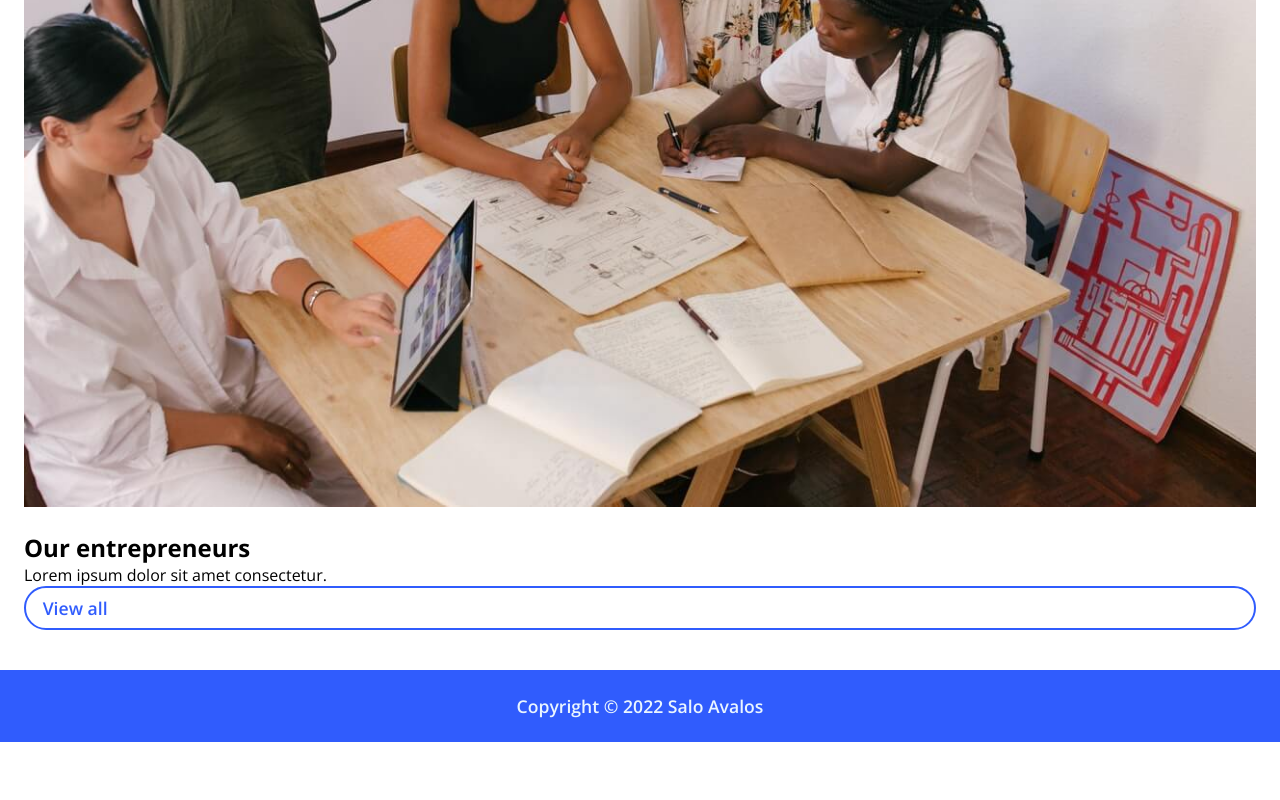
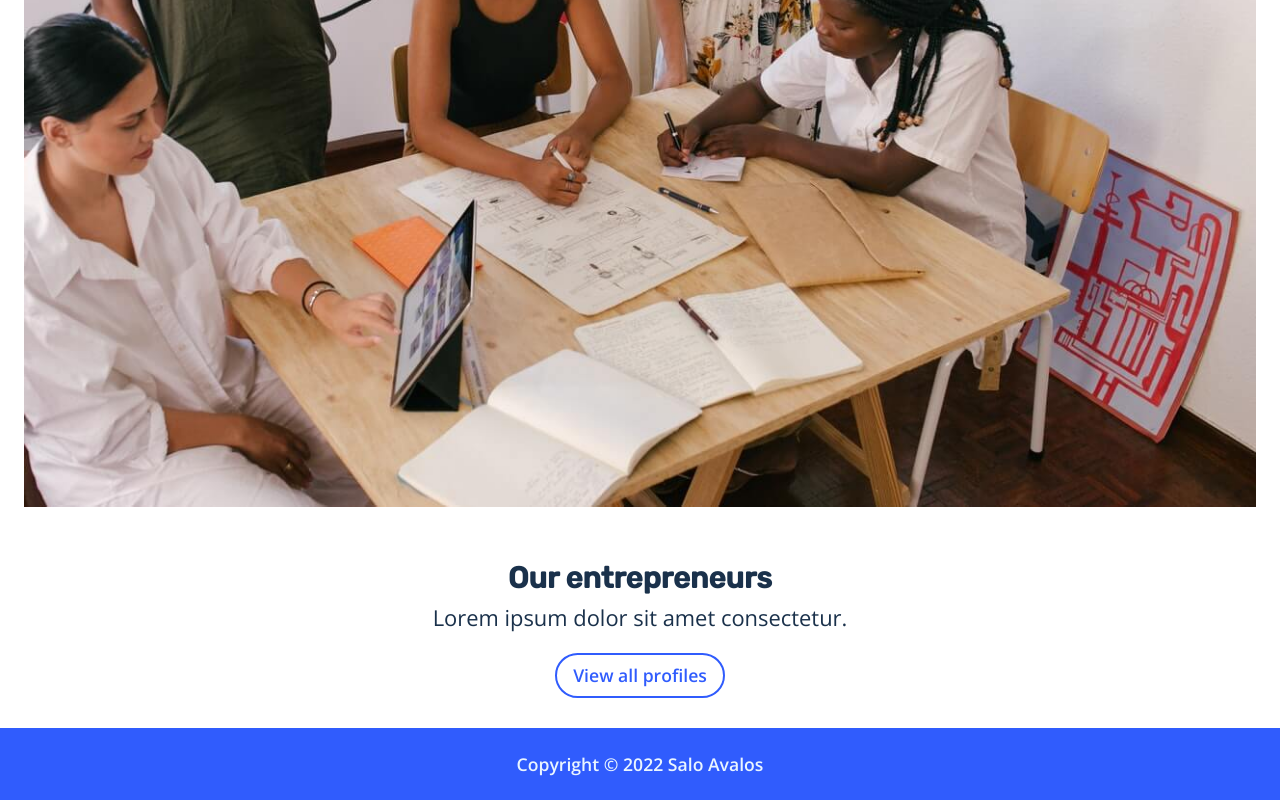
Before and after one commit to saloavalos/Entrepreneurs, a React (Vite) app: page / in a window 1280 px wide. Shown: the part 667-1467 px from the top of the page. Before the commit the page ends 1409 px from the top, so only its background shows below. Built offline with nearby package versions, Linux system fonts and the light colour scheme.

Commit message:
UI update - Home page -- section people

```diff
--- a/src/components/CustomButton/customButton.scss
+++ b/src/components/CustomButton/customButton.scss
@@ -3,7 +3,6 @@
 .btn {
   font-size: 1.1rem;
   font-weight: 600;
-  display: flex;
   text-decoration: none;
 }
 
@@ -22,6 +21,7 @@
 }
 
 .secondary-btn {
+  display: flex;
   align-items: center;
 
   svg {
--- a/src/components/CustomButton/index.jsx
+++ b/src/components/CustomButton/index.jsx
@@ -3,7 +3,7 @@ import { Link } from "react-router-dom";
 import Arrow from "../../assets/icons/Arrow.jsx";
 import "./customButton.scss";
 
-export default ({ children, type, color }) => {
+export default ({ children, type, color, to }) => {
   const buttonColors = ["btn-blue", "btn-black"];
 
   const checkButtonColor = buttonColors.includes(color)
@@ -12,7 +12,7 @@ export default ({ children, type, color }) => {
 
   return (
     <Link
-      to="/"
+      to={to ? to : ""}
       className={`btn ${
         type === "primary" ? "primary-btn" : "secondary-btn"
       } ${checkButtonColor}`}
--- a/src/components/Navbar/navbar.scss
+++ b/src/components/Navbar/navbar.scss
@@ -26,14 +26,13 @@
   align-items: center;
 
   & > button:last-of-type {
-    margin-left: 1rem;
+    margin-left: 1.5rem;
   }
 }
 
 // Burger menu
 .navbar__burger-menu {
   display: flex;
-  z-index: 99;
   align-items: flex-end;
   height: 1.75rem;
   flex-direction: column;
@@ -107,12 +106,15 @@
 
 .navbar-menu-list {
   position: sticky;
-  padding: 1rem;
   background-color: white;
+  padding: 1.5rem;
+
+  & > li:not(:last-child) {
+    margin-bottom: 1.2rem;
+  }
 
   & > li {
     list-style: none;
-    margin-top: 1rem;
 
     a {
       text-decoration: none;
--- a/src/components/SearchBar/searchBar.scss
+++ b/src/components/SearchBar/searchBar.scss
@@ -2,6 +2,11 @@
 
 .search-bar-main-c {
   display: flex;
+
+  & > svg {
+    width: 2rem;
+    height: 2rem;
+  }
 }
 
 .search-bar-dialog-c {
@@ -12,9 +17,9 @@
   height: 100vh;
   background: rgba(0, 0, 0, 0.5);
   padding: 1rem;
+  z-index: 99;
   visibility: hidden;
   opacity: 0;
-  transition: 0.1s opacity ease-out;
 }
 
 .search-bar-dialog__content {
@@ -28,6 +33,8 @@
   justify-content: space-between;
   margin-bottom: 1.1rem;
   font-size: 1.1rem;
+  font-weight: 600;
+  color: colors.$text2;
 }
 
 .search-bar-c {
--- a/src/pages/Home/home.scss
+++ b/src/pages/Home/home.scss
@@ -41,3 +41,21 @@
     width: 100%;
   }
 }
+
+.home__section-people-c {
+  margin-top: 3rem;
+  text-align: center;
+}
+
+.people__title {
+  font-family: "Rubik", sans-serif;
+  font-size: 1.85rem;
+  color: colors.$text2;
+  margin-bottom: 0.5rem;
+}
+
+.people__desc {
+  color: colors.$text2;
+  font-size: 1.37rem;
+  margin-bottom: 2rem;
+}
--- a/src/pages/Home/index.jsx
+++ b/src/pages/Home/index.jsx
@@ -24,9 +24,12 @@ export default () => {
         </div>
       </section>
       <section className="home__section-people-c">
-        <h2>Our entrepreneurs</h2>
-        <p>Lorem ipsum dolor sit amet consectetur.</p>
-        <CustomButton type="primary">View all</CustomButton>
+        <h2 className="people__title">Our entrepreneurs</h2>
+        <p className="people__desc">Lorem ipsum dolor sit amet consectetur.</p>
+
+        <CustomButton type="primary" to="/entrepreneurs">
+          View all profiles
+        </CustomButton>
       </section>
     </div>
   );
```
